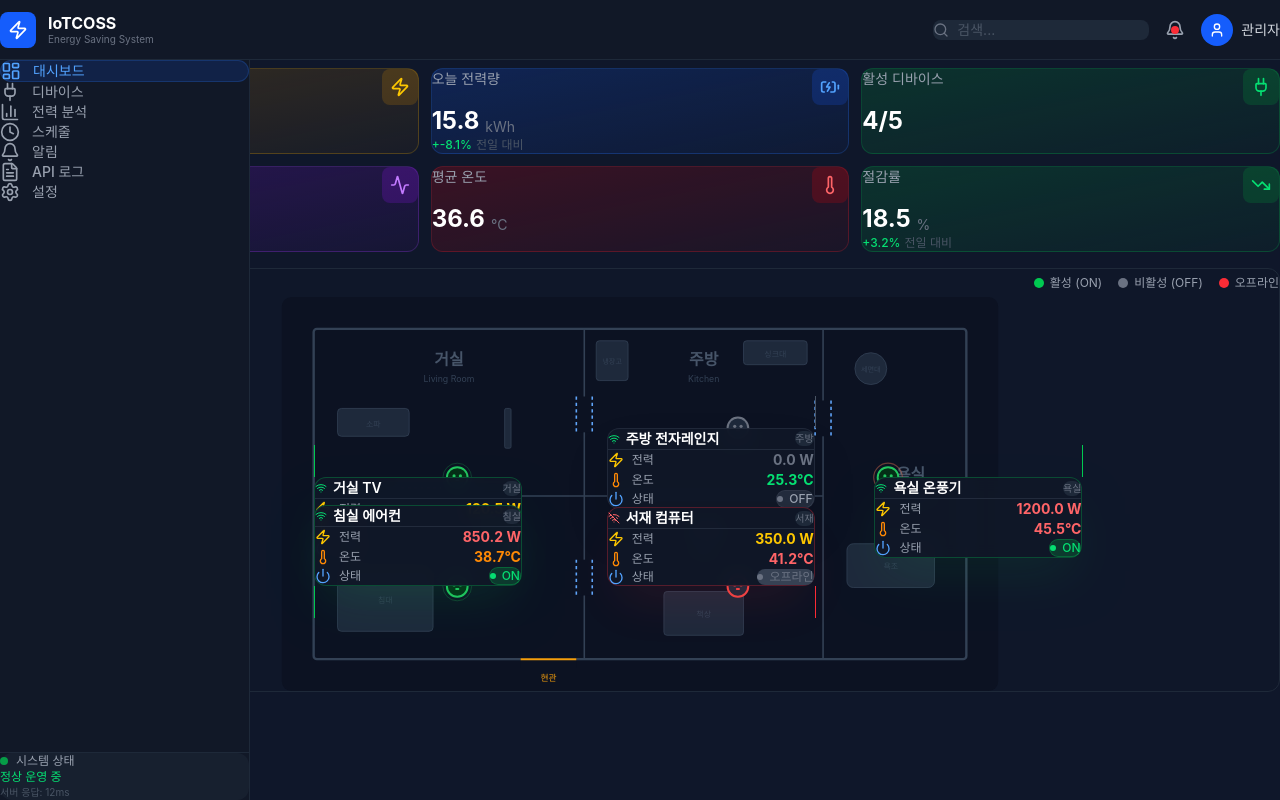
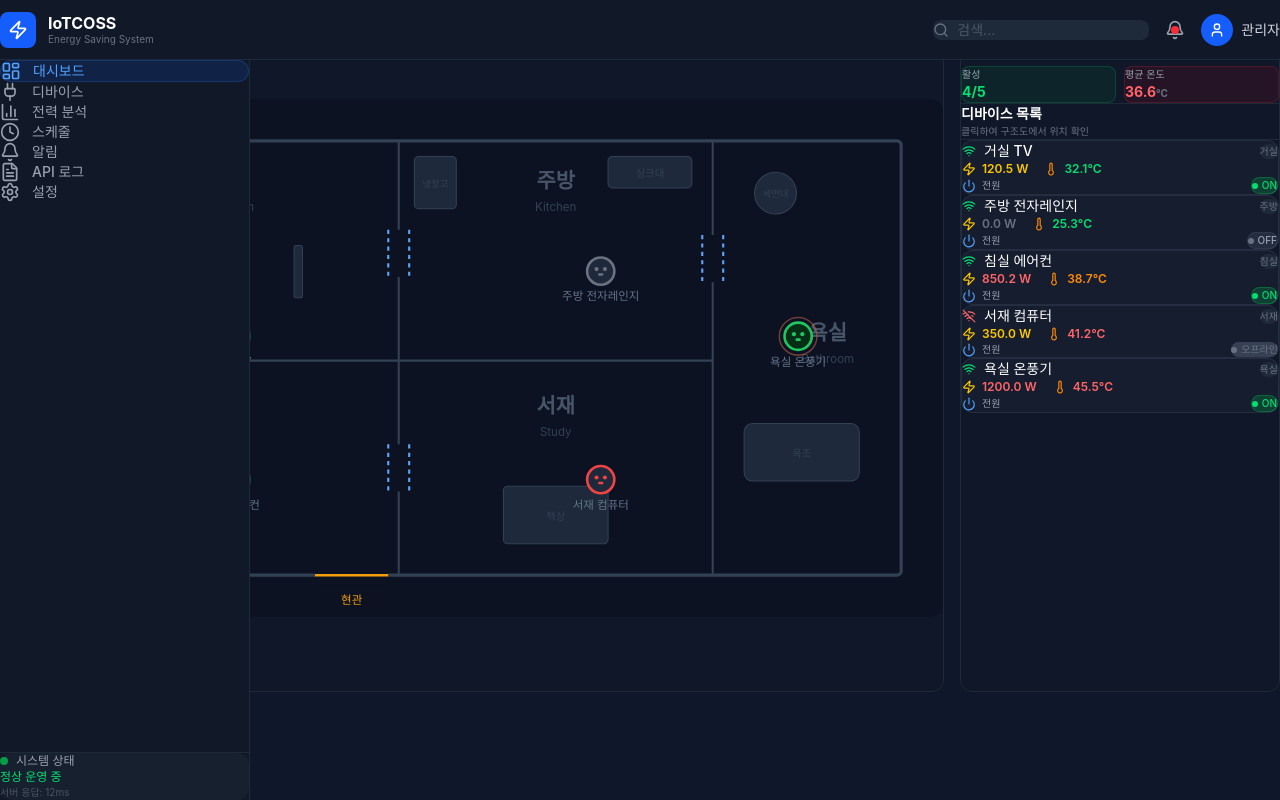
Before and after one commit to team-nexcode/E-VER_IoTCOSS, a React app in the folder Frontend/: page / in a window 1280 px wide. Built offline with nearby package versions, Linux system fonts and the light colour scheme; the HTML template or start-up script is replaced by a standard one.

Commit message:
files update.

```diff
--- /dev/null
+++ b/Frontend/src/components/Dashboard/DevicePanel.tsx
@@ -0,0 +1,119 @@
+import { Zap, Thermometer, Power, Wifi, WifiOff } from 'lucide-react';
+import { useDeviceStore } from '../../store/deviceStore';
+
+interface DevicePanelProps {
+  selectedDeviceId: number | null;
+  onSelectDevice: (id: number | null) => void;
+}
+
+export default function DevicePanel({ selectedDeviceId, onSelectDevice }: DevicePanelProps) {
+  const devices = useDeviceStore((s) => s.devices);
+  const toggleDevice = useDeviceStore((s) => s.toggleDevice);
+  const powerSummary = useDeviceStore((s) => s.powerSummary);
+
+  return (
+    <div className="h-full flex flex-col bg-gray-900/50 border border-gray-800 rounded-xl overflow-hidden">
+      {/* 요약 헤더 */}
+      <div className="flex-shrink-0 p-4 border-b border-gray-800">
+        <h3 className="text-sm font-semibold text-white mb-3">시스템 요약</h3>
+        <div className="grid grid-cols-2 gap-2">
+          <div className="bg-yellow-600/10 border border-yellow-500/20 rounded-lg px-3 py-2">
+            <div className="text-[10px] text-gray-400">총 전력</div>
+            <div className="text-sm font-bold text-yellow-400">{powerSummary.totalPower.toFixed(1)}<span className="text-[10px] text-gray-500 ml-0.5">W</span></div>
+          </div>
+          <div className="bg-blue-600/10 border border-blue-500/20 rounded-lg px-3 py-2">
+            <div className="text-[10px] text-gray-400">전력량</div>
+            <div className="text-sm font-bold text-blue-400">{powerSummary.totalEnergy.toFixed(1)}<span className="text-[10px] text-gray-500 ml-0.5">kWh</span></div>
+          </div>
+          <div className="bg-green-600/10 border border-green-500/20 rounded-lg px-3 py-2">
+            <div className="text-[10px] text-gray-400">활성</div>
+            <div className="text-sm font-bold text-green-400">{powerSummary.activeDevices}/{powerSummary.totalDevices}</div>
+          </div>
+          <div className="bg-red-600/10 border border-red-500/20 rounded-lg px-3 py-2">
+            <div className="text-[10px] text-gray-400">평균 온도</div>
+            <div className="text-sm font-bold text-red-400">{powerSummary.avgTemperature.toFixed(1)}<span className="text-[10px] text-gray-500 ml-0.5">°C</span></div>
+          </div>
+        </div>
+      </div>
+
+      {/* 디바이스 탭 헤더 */}
+      <div className="flex-shrink-0 px-4 pt-3 pb-2 border-b border-gray-800">
+        <h3 className="text-sm font-semibold text-white">디바이스 목록</h3>
+        <p className="text-[10px] text-gray-500 mt-0.5">클릭하여 구조도에서 위치 확인</p>
+      </div>
+
+      {/* 디바이스 카드 목록 (스크롤) */}
+      <div className="flex-1 min-h-0 overflow-y-auto p-3 space-y-2">
+        {devices.map((device) => {
+          const isSelected = selectedDeviceId === device.id;
+          return (
+            <div
+              key={device.id}
+              onClick={() => onSelectDevice(isSelected ? null : device.id)}
+              className={`rounded-xl border p-3 cursor-pointer transition-all duration-200 ${
+                isSelected
+                  ? 'bg-sky-500/10 border-sky-500/40 shadow-lg shadow-sky-500/5'
+                  : 'bg-gray-800/40 border-gray-700/50 hover:bg-gray-800/70 hover:border-gray-600'
+              }`}
+            >
+              {/* 디바이스 헤더 */}
+              <div className="flex items-center justify-between mb-2">
+                <div className="flex items-center gap-2 min-w-0">
+                  {device.isOnline ? (
+                    <Wifi className="w-3.5 h-3.5 text-green-400 flex-shrink-0" />
+                  ) : (
+                    <WifiOff className="w-3.5 h-3.5 text-red-400 flex-shrink-0" />
+                  )}
+                  <span className={`text-sm font-medium truncate ${isSelected ? 'text-sky-300' : 'text-white'}`}>
+                    {device.name}
+                  </span>
+                </div>
+                <span className="text-[10px] text-gray-500 bg-gray-800 px-1.5 py-0.5 rounded-full flex-shrink-0">
+                  {device.location}
+                </span>
+              </div>
+
+              {/* 전력 / 온도 */}
+              <div className="flex items-center gap-4 mb-2">
+                <div className="flex items-center gap-1.5">
+                  <Zap className="w-3.5 h-3.5 text-yellow-400" />
+                  <span className={`text-xs font-semibold ${device.currentPower > 500 ? 'text-red-400' : device.currentPower > 0 ? 'text-yellow-400' : 'text-gray-500'}`}>
+                    {device.currentPower.toFixed(1)} W
+                  </span>
+                </div>
+                <div className="flex items-center gap-1.5">
+                  <Thermometer className="w-3.5 h-3.5 text-orange-400" />
+                  <span className={`text-xs font-semibold ${device.temperature > 40 ? 'text-red-400' : device.temperature > 35 ? 'text-orange-400' : 'text-green-400'}`}>
+                    {device.temperature.toFixed(1)}°C
+                  </span>
+                </div>
+              </div>
+
+              {/* On/Off 토글 */}
+              <div className="flex items-center justify-between">
+                <div className="flex items-center gap-1.5">
+                  <Power className="w-3.5 h-3.5 text-blue-400" />
+                  <span className="text-[10px] text-gray-400">전원</span>
+                </div>
+                <button
+                  onClick={(e) => { e.stopPropagation(); toggleDevice(device.id); }}
+                  disabled={!device.isOnline}
+                  className={`flex items-center gap-1 px-2.5 py-1 rounded-full text-[10px] font-medium transition-all ${
+                    !device.isOnline
+                      ? 'bg-gray-700 text-gray-500 cursor-not-allowed'
+                      : device.isActive
+                      ? 'bg-green-500/20 text-green-400 hover:bg-green-500/30 border border-green-500/30'
+                      : 'bg-gray-700/50 text-gray-400 hover:bg-gray-700 border border-gray-600/30'
+                  }`}
+                >
+                  <div className={`w-1.5 h-1.5 rounded-full ${device.isActive && device.isOnline ? 'bg-green-400' : 'bg-gray-500'}`} />
+                  {!device.isOnline ? '오프라인' : device.isActive ? 'ON' : 'OFF'}
+                </button>
+              </div>
+            </div>
+          );
+        })}
+      </div>
+    </div>
+  );
+}
--- a/Frontend/src/components/Dashboard/FloorPlan.tsx
+++ b/Frontend/src/components/Dashboard/FloorPlan.tsx
@@ -1,38 +1,42 @@
 import { useDeviceStore } from '../../store/deviceStore';
-import OutletPopup from './OutletPopup';
 
-export default function FloorPlan() {
+interface FloorPlanProps {
+  highlightedDeviceId: number | null;
+  onSelectDevice: (id: number | null) => void;
+}
+
+export default function FloorPlan({ highlightedDeviceId, onSelectDevice }: FloorPlanProps) {
   const devices = useDeviceStore((s) => s.devices);
   const outletPositions = useDeviceStore((s) => s.outletPositions);
 
   const getDevice = (deviceId: number) => devices.find((d) => d.id === deviceId);
 
   return (
-    <div className="h-full flex flex-col bg-gray-900/50 border border-gray-800 rounded-xl p-4 sm:p-6 relative overflow-hidden">
-      <div className="flex-shrink-0 flex flex-col sm:flex-row sm:items-center justify-between mb-4 gap-2">
-        <h3 className="text-base sm:text-lg font-semibold text-white">실시간 모니터링</h3>
-        <div className="flex items-center gap-3 sm:gap-4 text-[10px] sm:text-xs">
+    <div className="h-full flex flex-col bg-gray-900/50 border border-gray-800 rounded-xl p-4 relative overflow-hidden">
+      {/* 헤더 */}
+      <div className="flex-shrink-0 flex items-center justify-between mb-3">
+        <h3 className="text-base font-semibold text-white">실시간 모니터링</h3>
+        <div className="flex items-center gap-3 text-[10px]">
           <div className="flex items-center gap-1.5">
-            <div className="w-2 h-2 sm:w-2.5 sm:h-2.5 bg-green-500 rounded-full"></div>
-            <span className="text-gray-400">활성 (ON)</span>
+            <div className="w-2 h-2 bg-green-500 rounded-full"></div>
+            <span className="text-gray-400">활성</span>
           </div>
           <div className="flex items-center gap-1.5">
-            <div className="w-2 h-2 sm:w-2.5 sm:h-2.5 bg-gray-500 rounded-full"></div>
-            <span className="text-gray-400">비활성 (OFF)</span>
+            <div className="w-2 h-2 bg-gray-500 rounded-full"></div>
+            <span className="text-gray-400">비활성</span>
           </div>
           <div className="flex items-center gap-1.5">
-            <div className="w-2 h-2 sm:w-2.5 sm:h-2.5 bg-red-500 rounded-full"></div>
+            <div className="w-2 h-2 bg-red-500 rounded-full"></div>
             <span className="text-gray-400">오프라인</span>
           </div>
         </div>
       </div>
 
-      {/* 집 구조도 컨테이너 - 남은 공간 채움 */}
-      <div className="relative flex-1 min-h-0">
-        <div className="absolute inset-0 overflow-hidden">
-          {/* SVG 집 구조도 (5개 방: 거실, 주방, 침실, 서재, 욕실) */}
+      {/* 구조도 SVG */}
+      <div className="flex-1 min-h-0 relative">
         <svg
           viewBox="0 0 900 495"
+          preserveAspectRatio="xMidYMid meet"
           className="w-full h-full"
           xmlns="http://www.w3.org/2000/svg"
         >
@@ -45,113 +49,93 @@ export default function FloorPlan() {
             fill="none" stroke="#334155" strokeWidth="3"
           />
 
-            {/* === 방 구분선 === */}
-            {/* 가로 구분선 */}
+          {/* 방 구분선 */}
           <line x1="40" y1="250" x2="680" y2="250" stroke="#334155" strokeWidth="2" />
-            {/* 세로 구분선 (좌 - 거실/침실) */}
           <line x1="380" y1="40" x2="380" y2="455" stroke="#334155" strokeWidth="2" />
-            {/* 세로 구분선 (우 - 주방,서재/욕실) */}
           <line x1="680" y1="40" x2="680" y2="455" stroke="#334155" strokeWidth="2" />
 
-            {/* === 방 이름 === */}
-            {/* 거실 (좌상단) */}
+          {/* 방 이름 */}
           <text x="210" y="85" textAnchor="middle" fill="#475569" fontSize="20" fontWeight="600">거실</text>
           <text x="210" y="107" textAnchor="middle" fill="#334155" fontSize="11">Living Room</text>
-
-            {/* 주방 (중상단) */}
           <text x="530" y="85" textAnchor="middle" fill="#475569" fontSize="20" fontWeight="600">주방</text>
           <text x="530" y="107" textAnchor="middle" fill="#334155" fontSize="11">Kitchen</text>
-
-            {/* 침실 (좌하단) */}
           <text x="210" y="300" textAnchor="middle" fill="#475569" fontSize="20" fontWeight="600">침실</text>
           <text x="210" y="322" textAnchor="middle" fill="#334155" fontSize="11">Bedroom</text>
-
-            {/* 서재 (중하단) */}
           <text x="530" y="300" textAnchor="middle" fill="#475569" fontSize="20" fontWeight="600">서재</text>
           <text x="530" y="322" textAnchor="middle" fill="#334155" fontSize="11">Study</text>
-
-            {/* 욕실 (우측 전체) */}
           <text x="790" y="230" textAnchor="middle" fill="#475569" fontSize="20" fontWeight="600">욕실</text>
           <text x="790" y="252" textAnchor="middle" fill="#334155" fontSize="11">Bathroom</text>
 
-            {/* === 문 표시 === */}
-            {/* 거실-주방 */}
+          {/* 문 */}
           <rect x="370" y="125" width="20" height="45" fill="#0c1222" />
           <line x1="370" y1="125" x2="370" y2="170" stroke="#60a5fa" strokeWidth="2" strokeDasharray="4" />
           <line x1="390" y1="125" x2="390" y2="170" stroke="#60a5fa" strokeWidth="2" strokeDasharray="4" />
-
-            {/* 침실-서재 */}
           <rect x="370" y="330" width="20" height="45" fill="#0c1222" />
           <line x1="370" y1="330" x2="370" y2="375" stroke="#60a5fa" strokeWidth="2" strokeDasharray="4" />
           <line x1="390" y1="330" x2="390" y2="375" stroke="#60a5fa" strokeWidth="2" strokeDasharray="4" />
-
-            {/* 거실-침실 */}
           <rect x="150" y="240" width="50" height="20" fill="#0c1222" />
           <line x1="150" y1="240" x2="200" y2="240" stroke="#60a5fa" strokeWidth="2" strokeDasharray="4" />
           <line x1="150" y1="260" x2="200" y2="260" stroke="#60a5fa" strokeWidth="2" strokeDasharray="4" />
-
-            {/* 주방-욕실 */}
           <rect x="670" y="130" width="20" height="45" fill="#0c1222" />
           <line x1="670" y1="130" x2="670" y2="175" stroke="#60a5fa" strokeWidth="2" strokeDasharray="4" />
           <line x1="690" y1="130" x2="690" y2="175" stroke="#60a5fa" strokeWidth="2" strokeDasharray="4" />
-
-            {/* 현관문 */}
           <rect x="300" y="445" width="70" height="20" fill="#0c1222" />
           <line x1="300" y1="455" x2="370" y2="455" stroke="#f59e0b" strokeWidth="2.5" />
           <text x="335" y="483" textAnchor="middle" fill="#f59e0b" fontSize="11" fontWeight="500">현관</text>
 
-            {/* === 가구 === */}
-            {/* 거실: 소파 */}
+          {/* 가구 */}
           <rect x="70" y="140" width="90" height="35" rx="5" fill="#1e293b" stroke="#334155" strokeWidth="1" />
           <text x="115" y="163" textAnchor="middle" fill="#334155" fontSize="10">소파</text>
-
-            {/* 거실: TV */}
           <rect x="280" y="140" width="8" height="50" rx="2" fill="#1e293b" stroke="#334155" strokeWidth="1" />
-
-            {/* 주방: 싱크대 */}
           <rect x="580" y="55" width="80" height="30" rx="4" fill="#1e293b" stroke="#334155" strokeWidth="1" />
           <text x="620" y="75" textAnchor="middle" fill="#334155" fontSize="10">싱크대</text>
-
-            {/* 주방: 냉장고 */}
           <rect x="395" y="55" width="40" height="50" rx="4" fill="#1e293b" stroke="#334155" strokeWidth="1" />
           <text x="415" y="84" textAnchor="middle" fill="#334155" fontSize="9">냉장고</text>
-
-            {/* 침실: 침대 */}
           <rect x="70" y="340" width="120" height="80" rx="5" fill="#1e293b" stroke="#334155" strokeWidth="1" />
           <text x="130" y="385" textAnchor="middle" fill="#334155" fontSize="10">침대</text>
-
-            {/* 서재: 책상 */}
           <rect x="480" y="370" width="100" height="55" rx="4" fill="#1e293b" stroke="#334155" strokeWidth="1" />
           <text x="530" y="402" textAnchor="middle" fill="#334155" fontSize="10">책상</text>
-
-            {/* 욕실: 욕조 */}
           <rect x="710" y="310" width="110" height="55" rx="8" fill="#1e293b" stroke="#334155" strokeWidth="1" />
           <text x="765" y="342" textAnchor="middle" fill="#334155" fontSize="10">욕조</text>
-
-            {/* 욕실: 세면대 */}
           <circle cx="740" cy="90" r="20" fill="#1e293b" stroke="#334155" strokeWidth="1" />
           <text x="740" y="94" textAnchor="middle" fill="#334155" fontSize="9">세면대</text>
 
-            {/* === 콘센트 마커 === */}
+          {/* 콘센트 마커 */}
           {outletPositions.map((pos) => {
             const device = getDevice(pos.deviceId);
             if (!device) return null;
 
             const cx = 40 + (pos.x / 100) * 820;
             const cy = 40 + (pos.y / 100) * 415;
+            const isHighlighted = highlightedDeviceId === device.id;
 
             return (
-                <g key={pos.id}>
+              <g
+                key={pos.id}
+                className="cursor-pointer"
+                onClick={() => onSelectDevice(isHighlighted ? null : device.id)}
+              >
+                {/* 선택 하이라이트 링 */}
+                {isHighlighted && (
+                  <>
+                    <circle cx={cx} cy={cy} r="26" fill="none" stroke="#38bdf8" strokeWidth="2" opacity="0.6">
+                      <animate attributeName="r" values="22;30;22" dur="1.5s" repeatCount="indefinite" />
+                      <animate attributeName="opacity" values="0.7;0.2;0.7" dur="1.5s" repeatCount="indefinite" />
+                    </circle>
+                    <circle cx={cx} cy={cy} r="20" fill="#38bdf8" opacity="0.1" />
+                  </>
+                )}
+
                 {/* 활성 디바이스 글로우 */}
-                  {device.isActive && device.isOnline && (
+                {device.isActive && device.isOnline && !isHighlighted && (
                   <circle cx={cx} cy={cy} r="18" fill="none" stroke="#22c55e" strokeWidth="1" opacity="0.3">
                     <animate attributeName="r" values="14;24;14" dur="2s" repeatCount="indefinite" />
                     <animate attributeName="opacity" values="0.4;0.1;0.4" dur="2s" repeatCount="indefinite" />
                   </circle>
                 )}
 
-                  {/* 고전력 경고 글로우 */}
-                  {device.currentPower > 1000 && device.isOnline && (
+                {/* 고전력 경고 */}
+                {device.currentPower > 1000 && device.isOnline && !isHighlighted && (
                   <circle cx={cx} cy={cy} r="18" fill="none" stroke="#ef4444" strokeWidth="1.5" opacity="0.4">
                     <animate attributeName="r" values="16;26;16" dur="1.5s" repeatCount="indefinite" />
                     <animate attributeName="opacity" values="0.5;0.1;0.5" dur="1.5s" repeatCount="indefinite" />
@@ -162,38 +146,29 @@ export default function FloorPlan() {
                 <circle
                   cx={cx} cy={cy} r="13"
                   fill={!device.isOnline ? '#1e293b' : device.isActive ? '#052e16' : '#1e293b'}
-                    stroke={!device.isOnline ? '#ef4444' : device.isActive ? '#22c55e' : '#6b7280'}
-                    strokeWidth="2.5"
-                    className="cursor-pointer"
+                  stroke={isHighlighted ? '#38bdf8' : !device.isOnline ? '#ef4444' : device.isActive ? '#22c55e' : '#6b7280'}
+                  strokeWidth={isHighlighted ? '3' : '2.5'}
                 />
 
                 {/* 콘센트 구멍 */}
                 <circle cx={cx - 4} cy={cy - 2} r="2" fill={!device.isOnline ? '#ef4444' : device.isActive ? '#22c55e' : '#6b7280'} />
                 <circle cx={cx + 4} cy={cy - 2} r="2" fill={!device.isOnline ? '#ef4444' : device.isActive ? '#22c55e' : '#6b7280'} />
                 <rect x={cx - 2.5} y={cy + 2} width="5" height="2.5" rx="1" fill={!device.isOnline ? '#ef4444' : device.isActive ? '#22c55e' : '#6b7280'} />
+
+                {/* 디바이스 이름 라벨 */}
+                <text
+                  x={cx} y={cy + 28}
+                  textAnchor="middle"
+                  fill={isHighlighted ? '#38bdf8' : '#64748b'}
+                  fontSize="11"
+                  fontWeight={isHighlighted ? '600' : '400'}
+                >
+                  {device.name}
+                </text>
               </g>
             );
           })}
         </svg>
-
-          {/* HTML 팝업 오버레이 */}
-          {outletPositions.map((pos) => {
-            const device = getDevice(pos.deviceId);
-            if (!device) return null;
-
-            const adjustedX = ((40 + (pos.x / 100) * 820) / 900) * 100;
-            const adjustedY = ((40 + (pos.y / 100) * 415) / 495) * 100;
-
-            return (
-              <OutletPopup
-                key={pos.id}
-                device={device}
-                x={adjustedX}
-                y={adjustedY}
-              />
-            );
-          })}
-        </div>
       </div>
     </div>
   );
--- a/Frontend/src/pages/Dashboard.tsx
+++ b/Frontend/src/pages/Dashboard.tsx
@@ -1,70 +1,26 @@
-import { Zap, Plug, Thermometer, TrendingDown, Activity, BatteryCharging } from 'lucide-react';
-import StatusCard from '../components/Dashboard/StatusCard';
+import { useState } from 'react';
 import FloorPlan from '../components/Dashboard/FloorPlan';
-import { useDeviceStore } from '../store/deviceStore';
+import DevicePanel from '../components/Dashboard/DevicePanel';
 
 export default function Dashboard() {
-  const { powerSummary, devices } = useDeviceStore();
-  const onlineDevices = devices.filter((d) => d.isOnline).length;
+  const [selectedDeviceId, setSelectedDeviceId] = useState<number | null>(null);
 
   return (
-    <div className="h-full flex flex-col gap-4">
-      {/* 페이지 헤더 */}
-      <div className="flex-shrink-0">
-        <h2 className="text-2xl font-bold text-white">대시보드</h2>
-        <p className="text-sm text-gray-500 mt-1">전체 시스템 현황을 한눈에 확인하세요</p>
-      </div>
-
-      {/* 상태 카드 그리드 */}
-      <div className="flex-shrink-0 grid grid-cols-2 md:grid-cols-3 2xl:grid-cols-6 gap-3">
-        <StatusCard
-          title="현재 총 전력"
-          value={powerSummary.totalPower.toFixed(1)}
-          unit="W"
-          icon={<Zap className="w-5 h-5" />}
-          color="yellow"
-          trend={{ value: -5.2, isPositive: true }}
-        />
-        <StatusCard
-          title="오늘 전력량"
-          value={powerSummary.totalEnergy.toFixed(1)}
-          unit="kWh"
-          icon={<BatteryCharging className="w-5 h-5" />}
-          color="blue"
-          trend={{ value: -8.1, isPositive: true }}
-        />
-        <StatusCard
-          title="활성 디바이스"
-          value={`${powerSummary.activeDevices}/${powerSummary.totalDevices}`}
-          icon={<Plug className="w-5 h-5" />}
-          color="green"
-        />
-        <StatusCard
-          title="온라인"
-          value={`${onlineDevices}/${powerSummary.totalDevices}`}
-          icon={<Activity className="w-5 h-5" />}
-          color="purple"
-        />
-        <StatusCard
-          title="평균 온도"
-          value={powerSummary.avgTemperature.toFixed(1)}
-          unit="°C"
-          icon={<Thermometer className="w-5 h-5" />}
-          color="red"
-        />
-        <StatusCard
-          title="절감률"
-          value={powerSummary.savingsPercent.toFixed(1)}
-          unit="%"
-          icon={<TrendingDown className="w-5 h-5" />}
-          color="green"
-          trend={{ value: 3.2, isPositive: true }}
+    <div className="h-full flex gap-4">
+      {/* 좌측: 집 구조도 */}
+      <div className="flex-1 min-w-0">
+        <FloorPlan
+          highlightedDeviceId={selectedDeviceId}
+          onSelectDevice={setSelectedDeviceId}
         />
       </div>
 
-      {/* 집 구조도 모니터링 - 남은 공간 전체 사용 */}
-      <div className="flex-1 min-h-0">
-        <FloorPlan />
+      {/* 우측: 디바이스 패널 */}
+      <div className="w-80 flex-shrink-0">
+        <DevicePanel
+          selectedDeviceId={selectedDeviceId}
+          onSelectDevice={setSelectedDeviceId}
+        />
       </div>
     </div>
   );
```
Also changed, not shown: 1 other file (tests, documents, lock files or other folders). Lines whose indentation alone changed are shown as unchanged.
